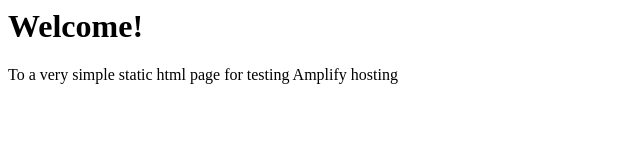
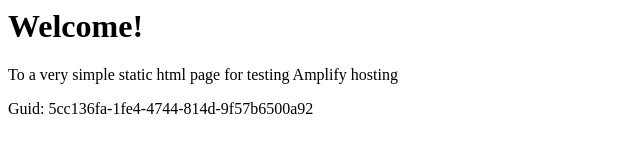
Before and after one commit to aws-aemilia-dub/Github-PR-Commit-Integration-Test-DoNotTouch-Gith-OKSLNVO2-v1-preprod-eu-west-1, a website: page src/index.html in a window 1280 px wide. Shown: the whole page, without its empty margins (0-640 px from the left). Drawn offline with Linux system fonts and the light colour scheme.

Commit message:
commit from integ tests

```diff
--- a/src/index.html
+++ b/src/index.html
@@ -1,3 +1,5 @@
+
+
 <html lang="en">
 
 <head>
@@ -10,6 +12,6 @@
 <body>
     <h1>Welcome!</h1>
     <p>To a very simple static html page for testing Amplify hosting</p>
-</body>
+    <p>Guid: 5cc136fa-1fe4-4744-814d-9f57b6500a92</p></body>
 
 </html>
```
